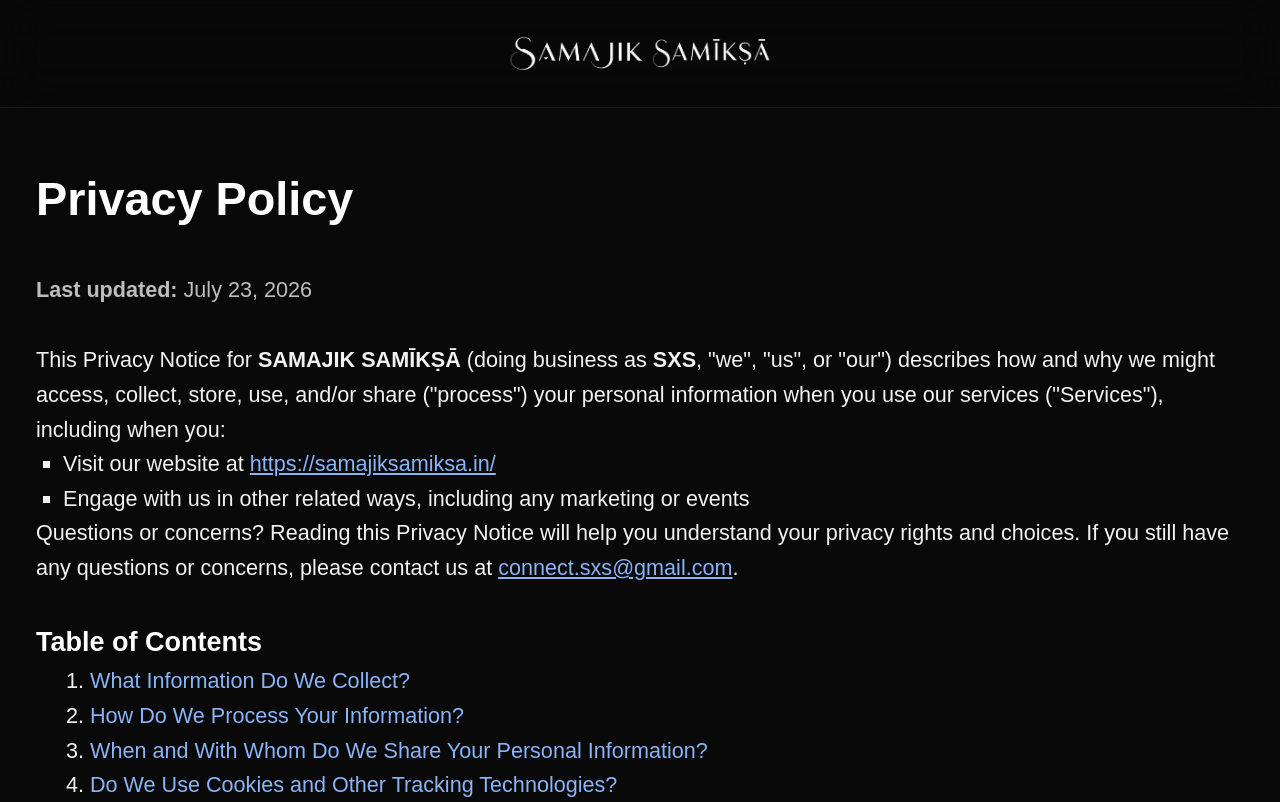
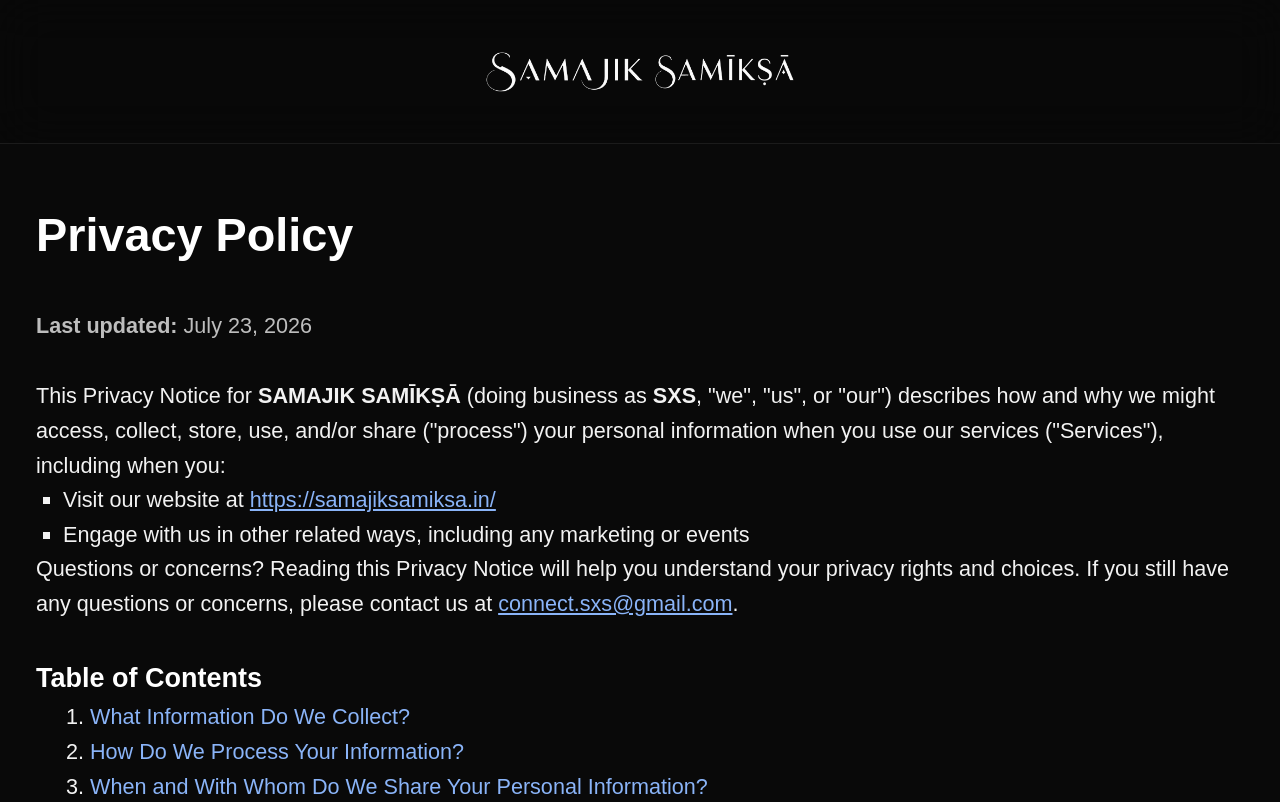
Before and after one commit to shreyanssrivastava/samajik-samiksa, a website: page client/privacy.html in a window 1280 px wide. Shown: the top 802 px of the page. Drawn offline with Linux system fonts and the light colour scheme.

Commit message:
Minor enhances

```diff
--- a/client/privacy.html
+++ b/client/privacy.html
@@ -77,11 +77,12 @@ img {
   backdrop-filter: blur(1.4rem);
   border-bottom: .08rem solid rgba(255,255,255,0.08);
   width: 100%;
-  height: 6rem;
+  height: 8rem;
   top: 0;
   z-index: 99;
   align-items: center;
   justify-content: center;
+  text-align: center;
 }
 .logo-box {
   margin: 0;
@@ -90,8 +91,8 @@ img {
 }
 .logo {
   display: block;
-  width: 16rem;
-  height: 2.5rem;
+  width: 19rem;
+  height: 3rem;
   margin: 0;
   padding: 0;
   pointer-events: none;
```
